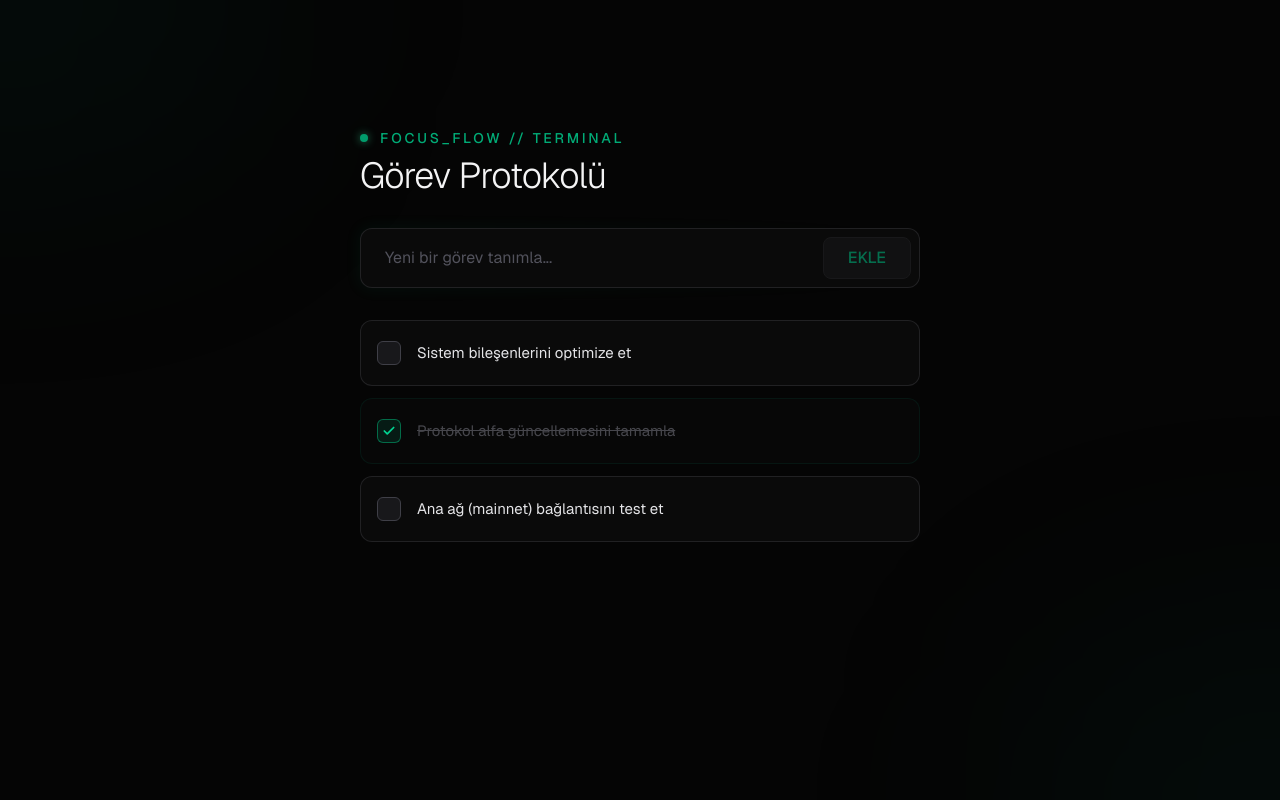
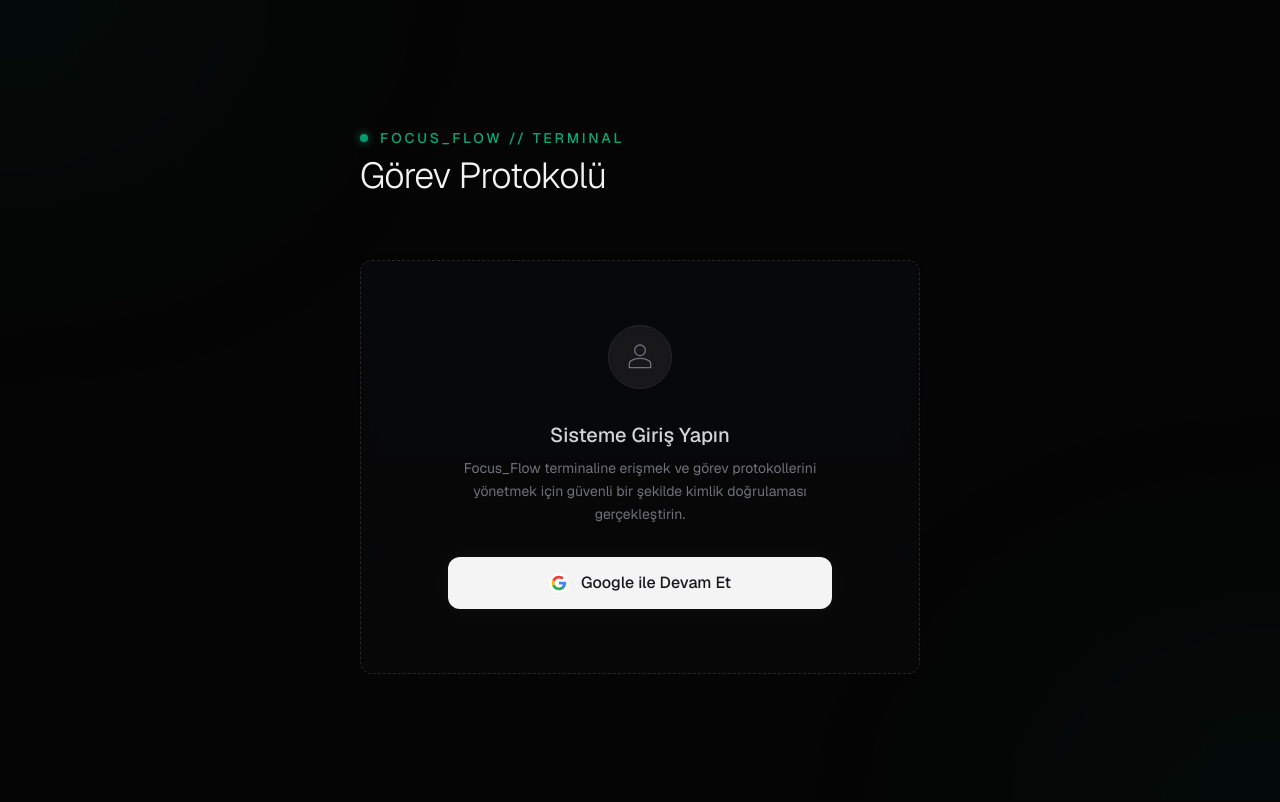
Before and after one commit to BombaStudio/focusflow, a Next.js app: page / in a window 1280 px wide. Built offline with nearby package versions, Linux system fonts and the light colour scheme.

Commit message:
Auth frontend

```diff
--- /dev/null
+++ b/components/UI/AuthEmptyState.tsx
@@ -0,0 +1,52 @@
+import React from 'react';
+import { Button } from './Button';
+
+interface AuthEmptyStateProps {
+  onLogin: () => void;
+}
+
+export const AuthEmptyState: React.FC<AuthEmptyStateProps> = ({ onLogin }) => {
+  return (
+    <div className="flex flex-col items-center justify-center py-16 px-4 mt-8 text-center border border-dashed border-zinc-800 rounded-xl bg-[#0a0a0a]/50 relative group">
+      <div className="absolute -inset-0.5 bg-linear-to-b from-blue-500/5 to-transparent rounded-xl blur opacity-30 pointer-events-none" />
+      <div className="relative z-10 flex flex-col items-center max-w-sm mx-auto">
+        <div className="w-16 h-16 rounded-full bg-zinc-900 border border-zinc-800 flex items-center justify-center mb-6 shadow-inner">
+          <svg xmlns="http://www.w3.org/2000/svg" className="h-8 w-8 text-zinc-500" fill="none" viewBox="0 0 24 24" stroke="currentColor">
+            <path strokeLinecap="round" strokeLinejoin="round" strokeWidth={1} d="M12 11c2.21 0 4-1.79 4-4s-1.79-4-4-4-4 1.79-4 4 1.79 4 4 4zm0 2c-2.67 0-8 1.34-8 4v3h16v-3c0-2.66-5.33-4-8-4z" />
+          </svg>
+        </div>
+
+        <h2 className="text-xl font-medium text-zinc-300 mb-2 mt-2">Sisteme Giriş Yapın</h2>
+        <p className="text-zinc-500 text-sm mb-8 leading-relaxed">
+          Focus_Flow terminaline erişmek ve görev protokollerini yönetmek için güvenli bir şekilde kimlik doğrulaması gerçekleştirin.
+        </p>
+
+        <Button
+          onClick={onLogin}
+          type="button"
+          className="w-full flex items-center justify-center gap-3 px-6! py-3.5! bg-zinc-100! hover:bg-white! text-zinc-900! border-none rounded-xl font-bold shadow-[0_0_20px_rgba(255,255,255,0.05)] hover:shadow-[0_0_25px_rgba(255,255,255,0.15)] transition-all"
+        >
+          <svg className="w-5 h-5 bg-white rounded-full p-0.5" viewBox="0 0 24 24">
+            <path
+              d="M22.56 12.25c0-.78-.07-1.53-.2-2.25H12v4.26h5.92c-.26 1.37-1.04 2.53-2.21 3.31v2.77h3.57c2.08-1.92 3.28-4.74 3.28-8.09z"
+              fill="#4285F4"
+            />
+            <path
+              d="M12 23c2.97 0 5.46-.98 7.28-2.66l-3.57-2.77c-.98.66-2.23 1.06-3.71 1.06-2.86 0-5.29-1.93-6.16-4.53H2.18v2.84C3.99 20.53 7.7 23 12 23z"
+              fill="#34A853"
+            />
+            <path
+              d="M5.84 14.09c-.22-.66-.35-1.36-.35-2.09s.13-1.43.35-2.09V7.07H2.18C1.43 8.55 1 10.22 1 12s.43 3.45 1.18 4.93l2.85-2.22.81-.62z"
+              fill="#FBBC05"
+            />
+            <path
+              d="M12 5.38c1.62 0 3.06.56 4.21 1.64l3.15-3.15C17.45 2.09 14.97 1 12 1 7.7 1 3.99 3.47 2.18 7.07l3.66 2.84c.87-2.6 3.3-4.53 6.16-4.53z"
+              fill="#EA4335"
+            />
+          </svg>
+          Google ile Devam Et
+        </Button>
+      </div>
+    </div>
+  );
+};
--- a/src/app/page.tsx
+++ b/src/app/page.tsx
@@ -5,9 +5,12 @@
 import { Header } from "../../components/Header";
 import { Button } from "../../components/UI/Button";
 import { EmptyState } from "../../components/UI/EmptyState";
+import { AuthEmptyState } from "../../components/UI/AuthEmptyState";
 import { TodoItem, type Todo } from "../../components/UI/TodoItem";
 import { LayoutView } from "../../components/LayoutView";
+
 export default function Home() {
+  const [isAuthenticated, setIsAuthenticated] = useState(false);
   const [todos, setTodos] = useState<Todo[]>([
     { id: "1", text: "Sistem bileşenlerini optimize et", completed: false },
     { id: "2", text: "Protokol alfa güncellemesini tamamla", completed: true },
@@ -43,6 +46,10 @@
       {/* Header Alanı */}
         <Header title="Focus_Flow // Terminal" description="Görev Protokolü"/>
 
+        {!isAuthenticated ? (
+          <AuthEmptyState onLogin={() => setIsAuthenticated(true)} />
+        ) : (
+          <div className="flex flex-col mt-4">
             {/* Ekleme Formu */}
             <form onSubmit={addTodo} className="relative group">
               <div className="absolute -inset-0.5 bg-gradient-to-r from-emerald-500/20 to-emerald-500/0 rounded-xl blur opacity-30 group-hover:opacity-60 transition duration-500" />
@@ -62,6 +69,8 @@
               </div>
             </form>
 
+            <div className="h-6"></div>
+
             {/* Liste */}
             <ul className="flex flex-col gap-3">
               {todos.map((todo) => (
@@ -74,6 +83,8 @@
               ))}
               {todos.length === 0 && <EmptyState />}
             </ul>
+          </div>
+        )}
     </LayoutView>
   );
 }
--- a/src/app/workspace/page.tsx
+++ b/src/app/workspace/page.tsx
@@ -5,10 +5,12 @@
 import { LayoutView } from "../../../components/LayoutView";
 import { Button } from "../../../components/UI/Button";
 import { InputField } from "../../../components/UI/InputField";
+import { AuthEmptyState } from "../../../components/UI/AuthEmptyState";
 
 type Mode = "focus" | "break";
 
 export default function WorkSpace() {
+  const [isAuthenticated, setIsAuthenticated] = useState(false);
   const [mode, setMode] = useState<Mode>("focus");
   const [focusTime, setFocusTime] = useState(25);
   const [breakTime, setBreakTime] = useState(5);
@@ -69,6 +71,9 @@
     <LayoutView>
       <Header title="Focus_Flow // WorkSpace" description="Çalışma Alanı" />
 
+      {!isAuthenticated ? (
+        <AuthEmptyState onLogin={() => setIsAuthenticated(true)} />
+      ) : (
         <div className="flex flex-col gap-8 w-full mt-4">
           {/* Ayarlar & Mod Seçimi */}
           <div className="flex flex-col md:flex-row items-center justify-between gap-6 p-4 md:p-6 rounded-xl border border-zinc-800/80 bg-[#0a0a0a] relative group">
@@ -98,7 +103,7 @@
                   max="120"
                   value={focusTime}
                   onChange={(e) => setFocusTime(Number(e.target.value))}
-                className="w-16 !px-2 !py-1 text-center bg-[#050505] !rounded-md"
+                  className="w-16 px-2! py-1! text-center bg-[#050505] rounded-md!"
                   disabled={isRunning}
                 />
               </div>
@@ -111,7 +116,7 @@
                   max="60"
                   value={breakTime}
                   onChange={(e) => setBreakTime(Number(e.target.value))}
-                className="w-16 !px-2 !py-1 text-center bg-[#050505] !rounded-md"
+                  className="w-16 px-2! py-1! text-center bg-[#050505] rounded-md!"
                   disabled={isRunning}
                 />
               </div>
@@ -154,7 +159,7 @@
               {/* Reset Butonu */}
               <Button
                   onClick={resetTimer}
-                className="!px-3 !py-3 !bg-[#050505] !text-zinc-400 border-zinc-800 hover:!bg-zinc-800 hover:!text-white rounded-xl shadow-none hover:shadow-none"
+                  className="px-3! py-3! bg-[#050505]! text-zinc-400 border-zinc-800 hover:bg-zinc-800! hover:text-white! rounded-xl shadow-none hover:shadow-none"
                   title="Sıfırla"
               >
                 <svg xmlns="http://www.w3.org/2000/svg" width="22" height="22" viewBox="0 0 24 24" fill="none" stroke="currentColor" strokeWidth="2" strokeLinecap="round" strokeLinejoin="round"><path d="M3 12a9 9 0 1 0 9-9 9.75 9.75 0 0 0-6.74 2.74L3 8"/><path d="M3 3v5h5"/></svg>
@@ -163,7 +168,7 @@
               {/* Oynat/Durdur Butonu */}
               <Button
                 onClick={toggleTimer}
-              className={`w-40 justify-center flex font-bold tracking-[0.2em] rounded-xl py-3 ${isRunning ? '!bg-red-500/10 !text-red-400 !border-red-500/30 hover:!bg-red-500/20' : (mode === 'focus' ? '' : '!bg-cyan-500/10 !text-cyan-400 !border-cyan-500/30 hover:!bg-cyan-500/20 hover:shadow-[0_0_15px_rgba(34,211,238,0.3)]')}`}
+                className={`w-40 justify-center flex font-bold tracking-[0.2em] rounded-xl py-3 ${isRunning ? 'bg-red-500/10! text-red-400! border-red-500/30! hover:bg-red-500/20!' : (mode === 'focus' ? '' : 'bg-cyan-500/10! text-cyan-400! border-cyan-500/30! hover:bg-cyan-500/20! hover:shadow-[0_0_15px_rgba(34,211,238,0.3)]')}`}
               >
                 {isRunning ? 'DURDUR' : 'BAŞLAT'}
               </Button>
@@ -175,20 +180,10 @@
               >
                 Görevi Tamamla
               </Button>
-
-            {/* Görevi Tamamla Butonu */}
-            {/*
-            <Button
-                onClick={completeTask}
-                className="!px-3 !py-3 !bg-[#050505] !text-emerald-500/70 border-emerald-900/30 hover:!bg-emerald-500/10 hover:!text-emerald-400 rounded-xl shadow-none hover:shadow-[0_0_10px_rgba(52,211,153,0.2)]"
-                title="Görevi Tamamla"
-            >
-              <svg xmlns="http://www.w3.org/2000/svg" width="22" height="22" viewBox="0 0 24 24" fill="none" stroke="currentColor" strokeWidth="2.5" strokeLinecap="round" strokeLinejoin="round"><path d="M20 6 9 17l-5-5"/></svg>
-            </Button>
-            */}
             </div>
           </div>
         </div>
+      )}
     </LayoutView>
   );
 }
```
Lines whose indentation alone changed are shown as unchanged.
